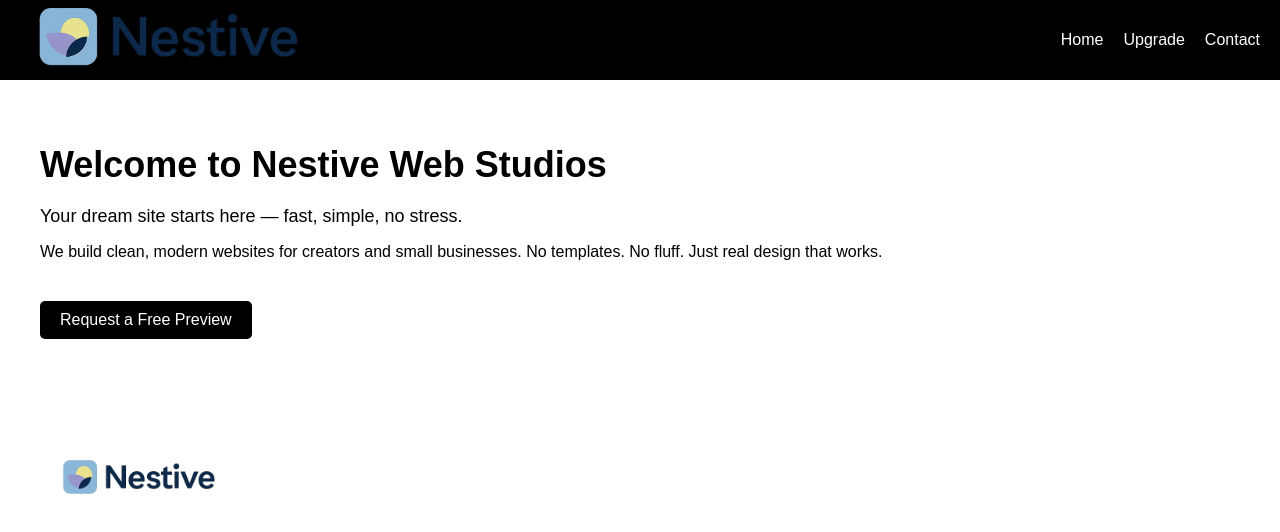
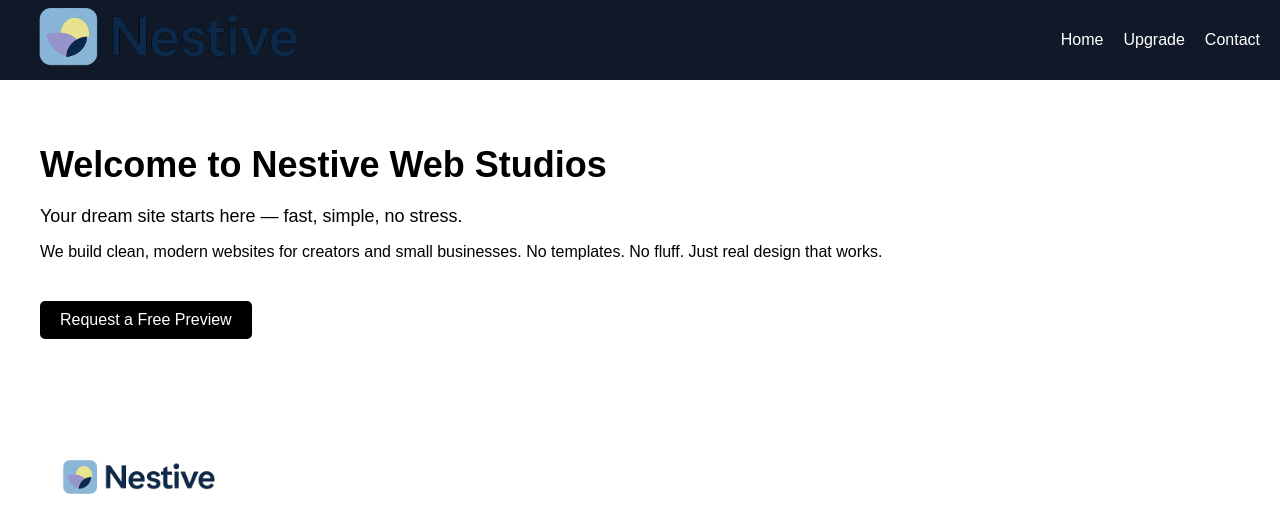
Before and after one commit to NestiveWebStudios/nestive-site, a React (Vite) app: page / in a window 1280 px wide. Shown: the top 532 px of the page. Built offline with nearby package versions, Linux system fonts and the light colour scheme.

Commit message:
updated app.jsx

```diff
--- a/src/App.jsx
+++ b/src/App.jsx
@@ -13,7 +13,7 @@ const App = () => {
         justifyContent: 'space-between',
         paddingLeft: '0px',
         paddingRight: '20px',
-        backgroundColor: 'black',
+        backgroundColor: '#111827',
         height: '80px',
         overflow: 'hidden'
       }}>
```
